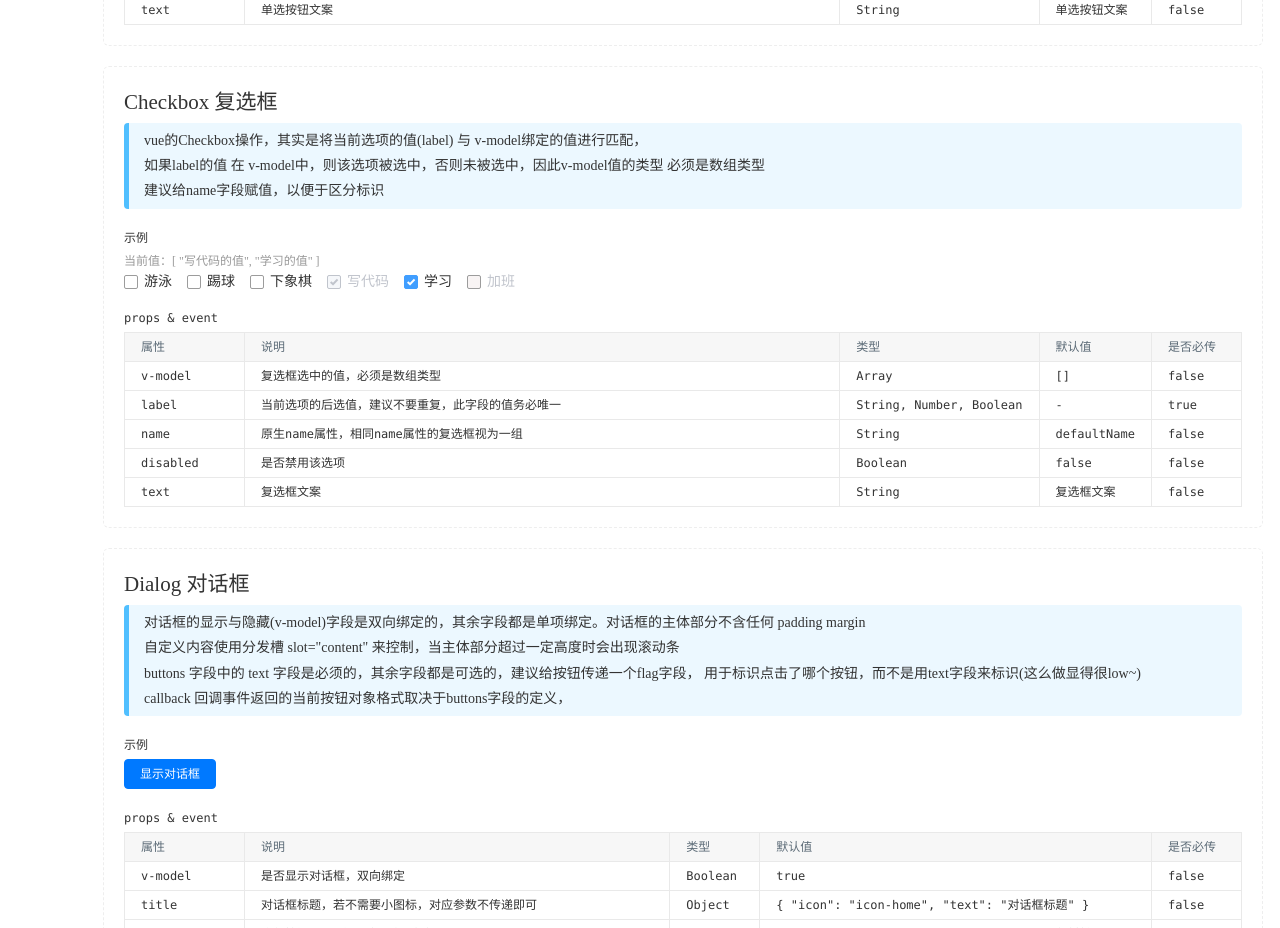
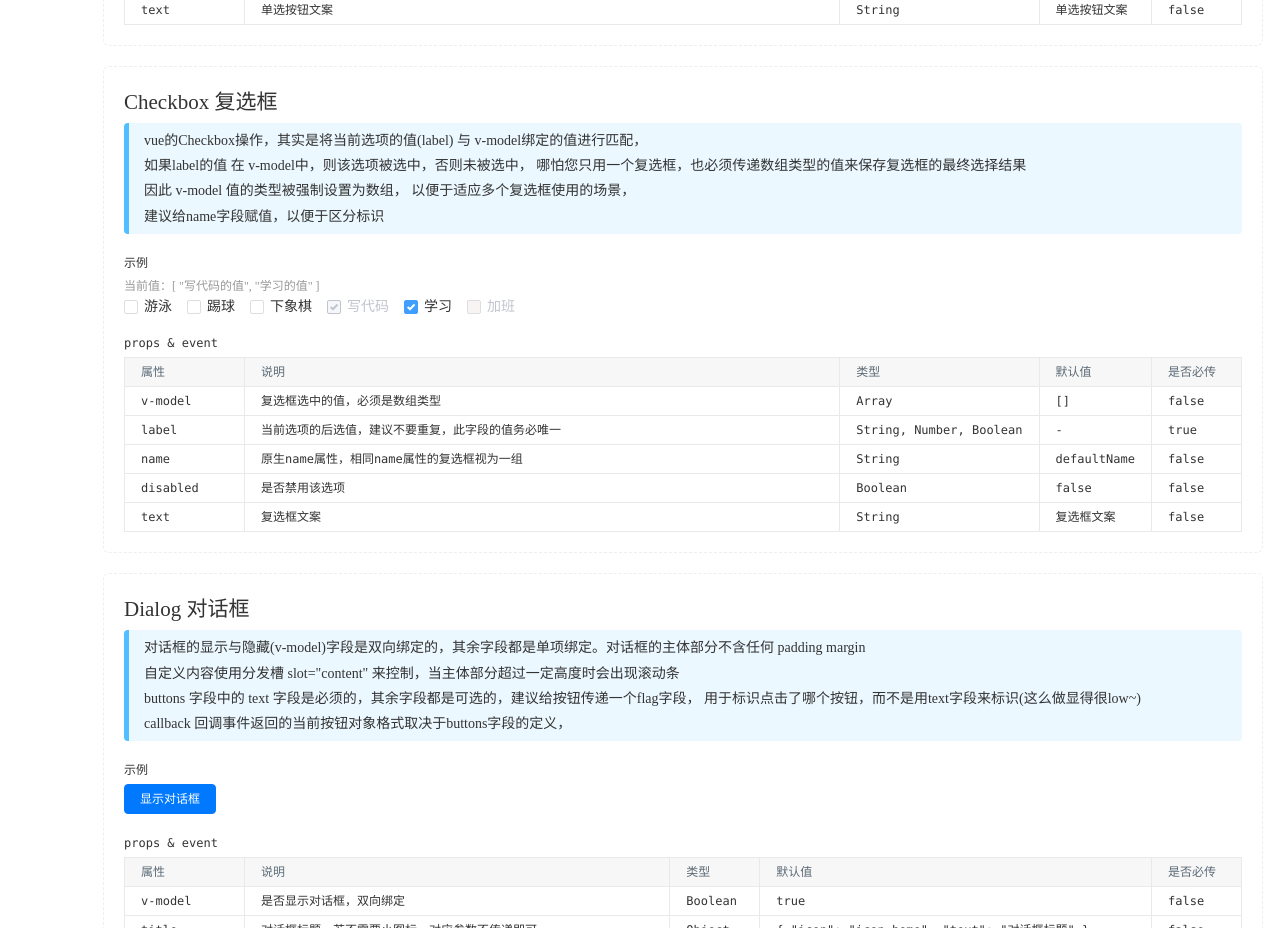
Before and after one commit to kule2018/qiaodaima.github.io, a Vue app: page / in a window 1280 px wide. Shown: the part 1020-1948 px from the top of the page. Built offline with nearby package versions, Linux system fonts and the light colour scheme.

Commit message:
修改复选框组件样式及其文档

```diff
--- a/examples/doc-checkbox.vue
+++ b/examples/doc-checkbox.vue
@@ -2,7 +2,10 @@
   <DocItem :title="'Checkbox 复选框'" :param="param">
     <div slot="tip">
       vue的Checkbox操作，其实是将当前选项的值(label) 与 v-model绑定的值进行匹配，<br>
-      如果label的值 在 v-model中，则该选项被选中，否则未被选中，因此v-model值的类型 必须是数组类型 <br>
+      如果label的值 在 v-model中，则该选项被选中，否则未被选中，
+      哪怕您只用一个复选框，也必须传递数组类型的值来保存复选框的最终选择结果<br>
+      因此 v-model 值的类型被强制设置为数组，
+      以便于适应多个复选框使用的场景，<br>
       建议给name字段赋值，以便于区分标识
     </div>
 
--- a/src/components/checkbox/main.vue
+++ b/src/components/checkbox/main.vue
@@ -56,6 +56,19 @@
     position: relative;
     font-size: 0;
 
+    &:hover {
+      input[type="checkbox"] {
+        &:disabled {
+          & ~ i {
+            border-color: #dddee1;
+            cursor: not-allowed;
+          }
+        }
+      }
+      i {
+        border-color: #bcbcbc;
+      }
+    }
     input[type="checkbox"] {
       position: absolute;
       left: 0;top: 0;
@@ -98,9 +111,12 @@
       position: relative;
       width: 14px; height: 14px;
       margin-right: 6px;
-      border: 1px solid #9c9c9c;
+
+      border: 1px solid #dddee1;
       border-radius: 2px;
       vertical-align: middle;
+      cursor: pointer;
+      transition: all 0.3s;
     }
     span {
       line-height: 1;
```
